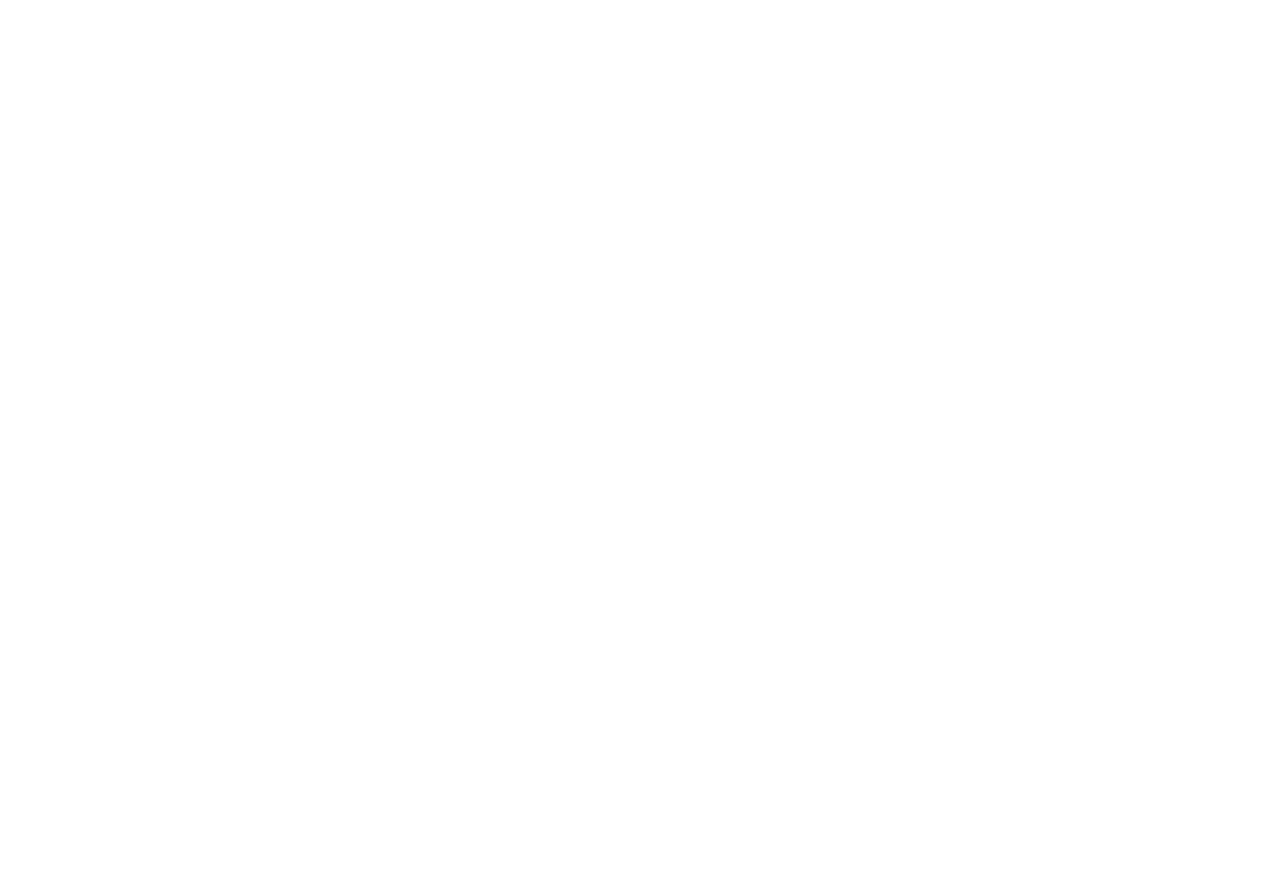
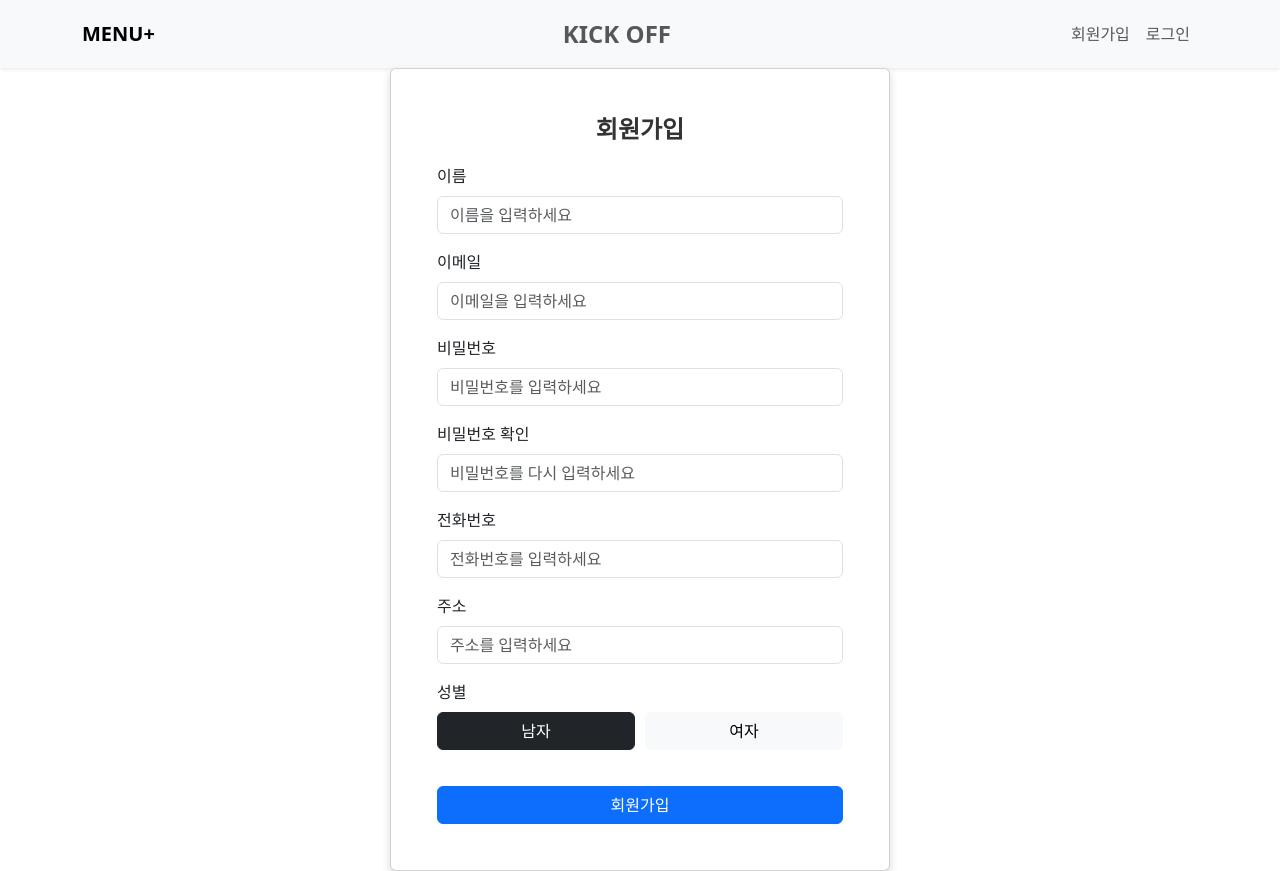
Before and after one commit to kinggodchan/beaver-frontend, a React (Create React App) app: page /signup in a window 1280 px wide. Before the commit this address had no page. Before the commit the page ends 800 px from the top, so only its background shows below. Built offline with nearby package versions, Linux system fonts and the light colour scheme.

Commit message:
feat: 로그인 및 회원가입 페이지 추가

```diff
--- a/src/App.js
+++ b/src/App.js
@@ -10,6 +10,7 @@ import TeamListPage from './TeamListPage/TeamListPage';
 import ContactPage from "./contact/ContactPage"; // ✅ ContactPage 경로 변경
 import LoginPage from "./LoginPage/LoginPage";
 import PostDetail from "./boards/PostDetail";  // ✅ 추가
+import Signup from "./Signup/Signup";
 
 function App() {
   return (
@@ -24,6 +25,7 @@ function App() {
       <Route path="/board/trade" element={<TradeBoard />} /> {/* 거래 게시판 */}
       <Route path="/login" element={<LoginPage />} />
       <Route path="/contact" element={<ContactPage />} /> {/* ✅ 중복 제거된 ContactPage */}
+      <Route path="/signup" element={<Signup/>} />
     </Routes>
   );
 }
--- /dev/null
+++ b/src/LoginPage/LoginPage.css
@@ -0,0 +1,36 @@
+.login-container {
+    display: flex;
+    justify-content: center;
+    align-items: center;
+    min-height: 80vh; /* 페이지 중앙 정렬을 위해 설정 */
+  }
+
+  .login-card {
+    width: 100%;
+    max-width: 600px; /* 카드의 최대 너비를 설정 */
+    padding: 20px;    /* 카드 내부 여백 */
+    border-radius: 10px; /* 카드 모서리 둥글게 */
+    box-shadow: 0 4px 8px rgba(0, 0, 0, 0.1); /* 그림자 효과 */
+  }
+
+  .login-title {
+    font-weight: bold;
+    color: #000;
+    text-align: center; /* 제목 중앙 정렬 */
+    margin-bottom: 20px; /* 제목 아래 여백 */
+  }
+
+  .login-links {
+    margin-top: 15px; /* 링크와 카드 내용의 격차 */
+    text-align: center; /* 링크 중앙 정렬 */
+    font-size: 14px;   /* 링크 폰트 크기 설정 */
+  }
+
+  .login-links a {
+    text-decoration: none; /* 링크에 밑줄 없애기 */
+    color: #007bff; /* 링크 색상 */
+  }
+
+  .login-links a:hover {
+    text-decoration: underline; /* 호버 시 밑줄 추가 */
+  }
--- a/src/LoginPage/LoginPage.js
+++ b/src/LoginPage/LoginPage.js
@@ -3,6 +3,7 @@ import { Form, Button, Container, Card, Alert } from "react-bootstrap";
 import axios from "axios";
 import { useNavigate, useLocation } from "react-router-dom";
 import Header from "../component/Header";
+import "./LoginPage.css";
 
 const API_URL = "http://localhost:3000/api/auth/signin";
 
@@ -33,10 +34,10 @@ const LoginPage = () => {
   return (
     <>
       <Header />
-      <Container className="my-5" style={{ maxWidth: "500px" }}>
-        <Card>
+      <Container className="login-container">
+        <Card className="login-card">
           <Card.Body>
-            <h3 className="mb-4">🔐 로그인</h3>
+            <h3 className="login-title">🔐 로그인</h3>
 
             {error && <Alert variant="danger">{error}</Alert>}
 
@@ -53,7 +54,7 @@ const LoginPage = () => {
                 />
               </Form.Group>
 
-              <Form.Group className="mb-3">
+              <Form.Group className="mb-4">
                 <Form.Label>비밀번호</Form.Label>
                 <Form.Control
                   type="password"
@@ -64,10 +65,16 @@ const LoginPage = () => {
                 />
               </Form.Group>
 
-              <Button type="submit" variant="primary" className="w-100">
+              <Button type="submit" variant="dark" className="w-100">
                 로그인
               </Button>
             </Form>
+
+            <div className="login-links">
+              <a href="/forgot-password">아이디 찾기</a> |
+              <a href="/reset-password"> 비밀번호 찾기</a> |
+              <a href="/signup"> 회원가입</a>
+            </div>
           </Card.Body>
         </Card>
       </Container>
--- /dev/null
+++ b/src/Signup/Signup.css
@@ -0,0 +1,38 @@
+.signup-container {
+  display: flex;
+  justify-content: center;
+  align-items: center;
+  min-height: 100vh; /* 중앙 정렬을 위한 최소 높이 */
+}
+
+.signup-card {
+  width: 100%;
+  max-width: 500px; /* 카드의 최대 너비 설정 */
+  padding: 30px;    /* 카드 내부 여백 */
+  border-radius: 15px; /* 카드 모서리 둥글게 */
+  box-shadow: 0 4px 8px rgba(0, 0, 0, 0.15); /* 부드러운 그림자 효과 */
+  background-color: white; /* 카드 배경을 흰색으로 설정 */
+}
+
+.signup-title {
+  font-weight: bold;
+  text-align: center; /* 제목 중앙 정렬 */
+  margin-bottom: 20px; /* 제목 아래 여백 */
+  font-size: 24px; /* 제목 폰트 크기 설정 */
+  color: #333; /* 제목 글자 색상 */
+}
+
+.gender-selection {
+  display: flex;
+  justify-content: space-between; /* 버튼 간의 간격균형 */
+  margin-bottom: 20px; /* 성별 선택 아래 여백 */
+}
+
+.gender-selection Button {
+  flex: 1; /* 버튼이 균일하게 펼쳐지도록 설정 */
+  margin-right: 10px; /* 오른쪽 버튼과 간격 추가 */
+}
+
+.gender-selection Button:last-child {
+  margin-right: 0; /* 마지막 버튼의 오른쪽 간격 없애기 */
+}
--- /dev/null
+++ b/src/Signup/Signup.js
@@ -0,0 +1,147 @@
+import React, { useState } from 'react';
+import { Container, Card, Form, Button, Alert } from 'react-bootstrap';
+import Header from '../component/Header'; // Header 컴포넌트를 가져옵니다.
+import './Signup.css'; // CSS 파일을 import합니다.
+
+const Signup = () => {
+  const [form, setForm] = useState({
+    name: '',
+    email: '',
+    password: '',
+    confirmPassword: '',
+    phone: '',
+    address: '',
+    gender: '남자',
+  });
+
+  const [error, setError] = useState('');
+
+  const handleChange = (e) => {
+    const { name, value } = e.target;
+    setForm({
+      ...form,
+      [name]: value,
+    });
+  };
+
+  const handleGenderChange = (gender) => {
+    setForm({ ...form, gender });
+  };
+
+  const handleSubmit = (e) => {
+    e.preventDefault();
+    // 회원가입 로직
+    setError('회원가입이 완료되었습니다!'); // 여기에서 실제 로직 추가
+  };
+
+  return (
+    <>
+      <Header />
+      <Container className="signup-container">
+        <Card className="signup-card">
+          <Card.Body>
+            <h3 className="signup-title">회원가입</h3>
+
+            {error && <Alert variant="success">{error}</Alert>}
+
+            <Form onSubmit={handleSubmit}>
+              <Form.Group className="mb-3">
+                <Form.Label>이름</Form.Label>
+                <Form.Control
+                  type="text"
+                  name="name"
+                  value={form.name}
+                  onChange={handleChange}
+                  placeholder="이름을 입력하세요"
+                  required
+                />
+              </Form.Group>
+
+              <Form.Group className="mb-3">
+                <Form.Label>이메일</Form.Label>
+                <Form.Control
+                  type="email"
+                  name="email"
+                  value={form.email}
+                  onChange={handleChange}
+                  placeholder="이메일을 입력하세요"
+                  required
+                />
+              </Form.Group>
+
+              <Form.Group className="mb-3">
+                <Form.Label>비밀번호</Form.Label>
+                <Form.Control
+                  type="password"
+                  name="password"
+                  value={form.password}
+                  onChange={handleChange}
+                  placeholder="비밀번호를 입력하세요"
+                  required
+                />
+              </Form.Group>
+
+              <Form.Group className="mb-3">
+                <Form.Label>비밀번호 확인</Form.Label>
+                <Form.Control
+                  type="password"
+                  name="confirmPassword"
+                  value={form.confirmPassword}
+                  onChange={handleChange}
+                  placeholder="비밀번호를 다시 입력하세요"
+                  required
+                />
+              </Form.Group>
+
+              <Form.Group className="mb-3">
+                <Form.Label>전화번호</Form.Label>
+                <Form.Control
+                  type="tel"
+                  name="phone"
+                  value={form.phone}
+                  onChange={handleChange}
+                  placeholder="전화번호를 입력하세요"
+                  required
+                />
+              </Form.Group>
+
+              <Form.Group className="mb-3">
+                <Form.Label>주소</Form.Label>
+                <Form.Control
+                  type="text"
+                  name="address"
+                  value={form.address}
+                  onChange={handleChange}
+                  placeholder="주소를 입력하세요"
+                  required
+                />
+              </Form.Group>
+
+              <Form.Label>성별</Form.Label>
+              <div className="gender-selection">
+                <Button
+                  variant={form.gender === '남자' ? 'dark' : 'light'}
+                  onClick={() => handleGenderChange('남자')}
+                >
+                  남자
+                </Button>
+                <Button
+                  variant={form.gender === '여자' ? 'dark' : 'light'}
+                  onClick={() => handleGenderChange('여자')}
+                >
+                  여자
+                </Button>
+              </div>
+
+              <Button type="submit" variant="primary" className="mt-3 w-100">
+                회원가입
+              </Button>
+            </Form>
+          </Card.Body>
+        </Card>
+      </Container>
+    </>
+  );
+};
+
+export default Signup;
```
